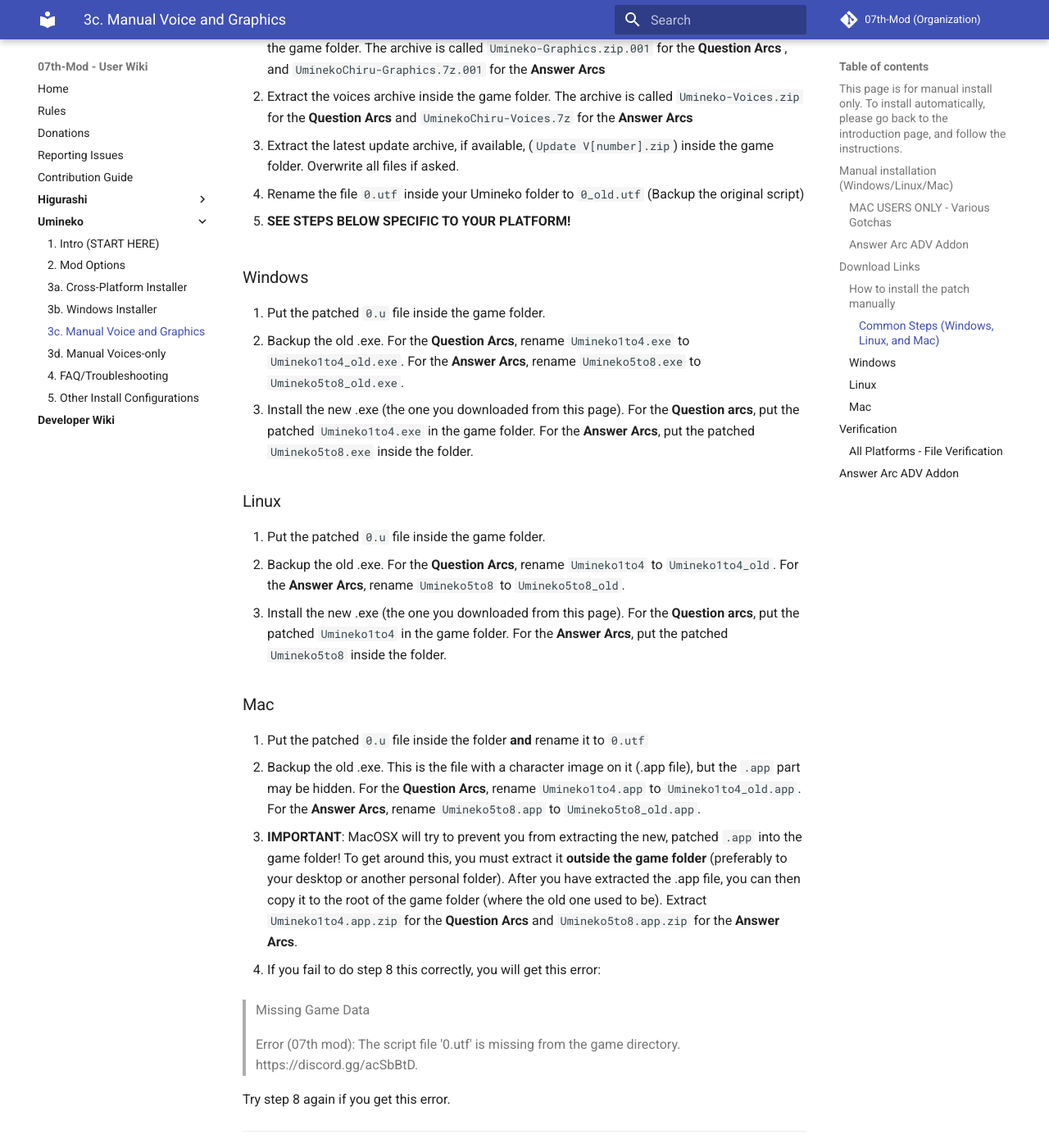
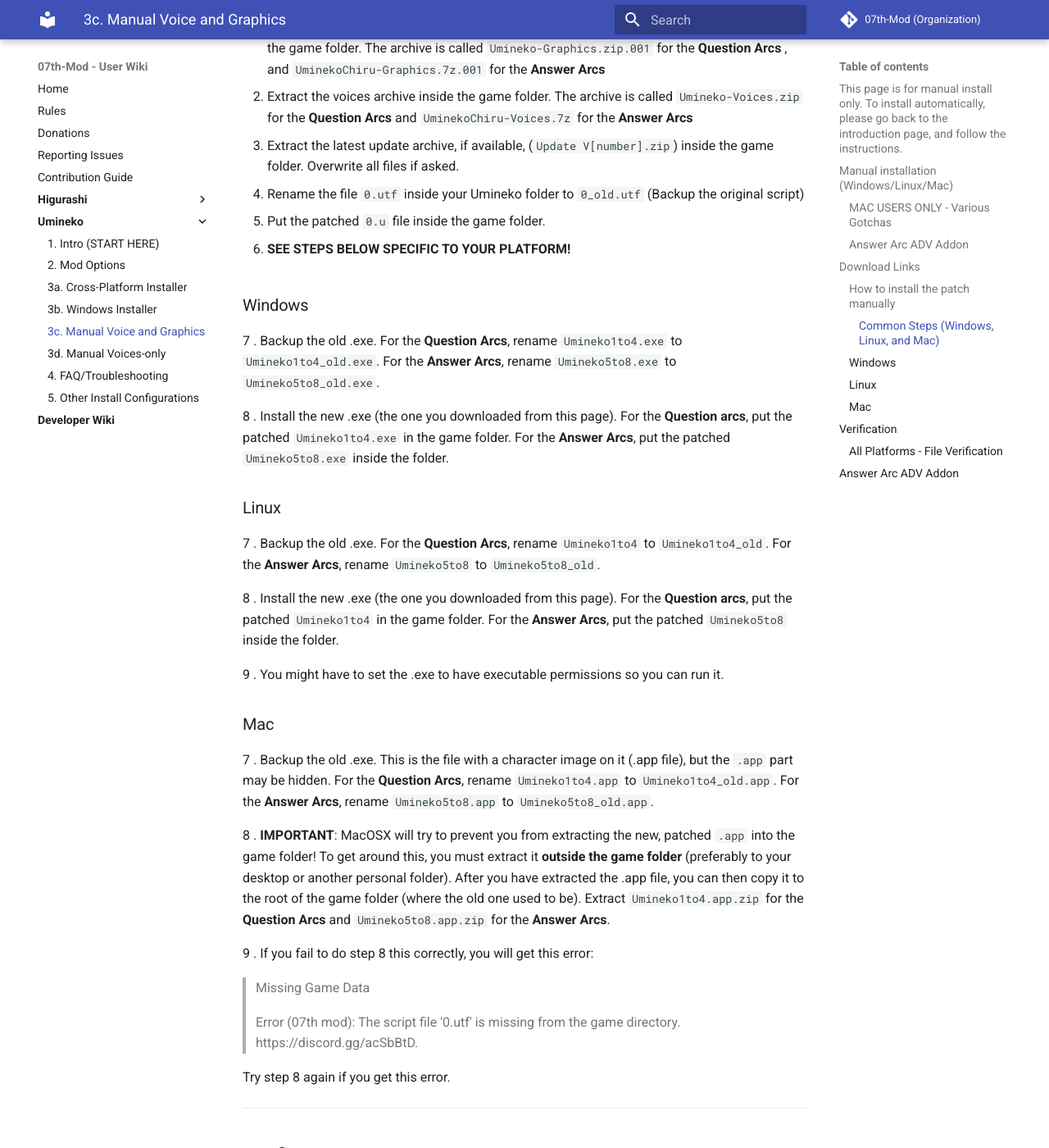
Before and after one commit to 07th-mod/wiki, an MkDocs documentation site: the page built from docs/Umineko/Umineko-Part-1---Voice-and-Graphics-Patch.md, in a window 1280 px wide and 1400 px high, scrolled down 1753 px. Shown: the whole window at 82% size. Built offline with MkDocs 1.6.1 and Material for MkDocs 9.7.7, drawn with Linux system fonts in a browser that asks for light colours.

Commit message:
Remove MAC note to rename 0.u to 0.utf as all the mac .exes now use 0.u file. Update download link.

```diff
--- a/docs/Umineko/Umineko-Part-1---Voice-and-Graphics-Patch.md
+++ b/docs/Umineko/Umineko-Part-1---Voice-and-Graphics-Patch.md
@@ -44,7 +44,7 @@
 <td><a href="http://07th-mod.com/download.php?repository=umineko-question&file=1080p/InDevelopment/ManualUpdates/0.utf">Download 0.u</a></td>
 <td><a href="https://07th-mod.com/Beato/Umineko-Voices.7z">Download</a></td>
 <td><a href="https://07th-mod.com/Beato/1080p/Umineko-Graphics-1080p.7z">1080p Graphics</a></td>
-<td><a href="https://07th-mod.com/Beato/1080p/Umineko1to4.exe">Windows</a> <br> <a href="https://07th-mod.com/Beato/1080p/0utf_umineko1to4_1080p.zip">Mac</a> <br> <a href="https://07th-mod.com/Beato/1080p/Umineko1to4">Linux</a></td>
+<td><a href="https://07th-mod.com/Beato/1080p/Umineko1to4.exe">Windows</a> <br> <a href="https://07th-mod.com/Beato/1080p/Umineko1to4.app.zip">Mac</a> <br> <a href="https://07th-mod.com/Beato/1080p/Umineko1to4">Linux</a></td>
 <td>
 <a href="https://07th-mod.com/Beato/1080p/Umineko-Update-1080p-Rolling-ALL-OS.7z">-1080p Rolling Update</a>
 <br>
@@ -108,26 +108,32 @@
 
 4. Rename the file ``0.utf`` inside your Umineko folder to ``0_old.utf`` (Backup the original script)
 
-5. **SEE STEPS BELOW SPECIFIC TO YOUR PLATFORM!**
+5. Put the patched ``0.u`` file inside the game folder.
+
+6. **SEE STEPS BELOW SPECIFIC TO YOUR PLATFORM!**
 
 ### Windows
 
-6. Put the patched ``0.u`` file inside the game folder.
-7. Backup the old .exe. For the **Question Arcs**, rename `Umineko1to4.exe` to `Umineko1to4_old.exe`. For the **Answer Arcs**, rename `Umineko5to8.exe` to `Umineko5to8_old.exe`.
-8. Install the new .exe (the one you downloaded from this page). For the **Question arcs**, put the patched `Umineko1to4.exe` in the game folder. For the **Answer Arcs**, put the patched `Umineko5to8.exe` inside the folder.
+7 . Backup the old .exe. For the **Question Arcs**, rename `Umineko1to4.exe` to `Umineko1to4_old.exe`. For the **Answer Arcs**, rename `Umineko5to8.exe` to `Umineko5to8_old.exe`.
+
+8 . Install the new .exe (the one you downloaded from this page). For the **Question arcs**, put the patched `Umineko1to4.exe` in the game folder. For the **Answer Arcs**, put the patched `Umineko5to8.exe` inside the folder.
 
 
 ### Linux
-6. Put the patched ``0.u`` file inside the game folder.
-7. Backup the old .exe. For the **Question Arcs**, rename `Umineko1to4` to `Umineko1to4_old`. For the **Answer Arcs**, rename `Umineko5to8` to `Umineko5to8_old`.
-8. Install the new .exe (the one you downloaded from this page). For the **Question arcs**, put the patched `Umineko1to4` in the game folder. For the **Answer Arcs**, put the patched `Umineko5to8` inside the folder.
+
+7 . Backup the old .exe. For the **Question Arcs**, rename `Umineko1to4` to `Umineko1to4_old`. For the **Answer Arcs**, rename `Umineko5to8` to `Umineko5to8_old`.
+
+8 . Install the new .exe (the one you downloaded from this page). For the **Question arcs**, put the patched `Umineko1to4` in the game folder. For the **Answer Arcs**, put the patched `Umineko5to8` inside the folder.
+
+9 . You might have to set the .exe to have executable permissions so you can run it.
 
 ### Mac
-6. Put the patched ``0.u`` file inside the folder **and** rename it to ``0.utf``
-7. Backup the old .exe. This is the file with a character image on it (.app file), but the `.app` part may be hidden. For the **Question Arcs**, rename `Umineko1to4.app` to `Umineko1to4_old.app`. For the **Answer Arcs**, rename `Umineko5to8.app` to `Umineko5to8_old.app`.
-8. **IMPORTANT**: MacOSX will try to prevent you from extracting the new, patched `.app` into the game folder! To get around this, you must extract it **outside the game folder** (preferably to your desktop or another personal folder). After you have extracted the .app file, you can then copy it to the root of the game folder (where the old one used to be). Extract  ``Umineko1to4.app.zip`` for the **Question Arcs** and ``Umineko5to8.app.zip`` for the **Answer Arcs**.
 
-9. If you fail to do step 8 this correctly, you will get this error:
+7 . Backup the old .exe. This is the file with a character image on it (.app file), but the `.app` part may be hidden. For the **Question Arcs**, rename `Umineko1to4.app` to `Umineko1to4_old.app`. For the **Answer Arcs**, rename `Umineko5to8.app` to `Umineko5to8_old.app`.
+
+8 . **IMPORTANT**: MacOSX will try to prevent you from extracting the new, patched `.app` into the game folder! To get around this, you must extract it **outside the game folder** (preferably to your desktop or another personal folder). After you have extracted the .app file, you can then copy it to the root of the game folder (where the old one used to be). Extract  ``Umineko1to4.app.zip`` for the **Question Arcs** and ``Umineko5to8.app.zip`` for the **Answer Arcs**.
+
+9 . If you fail to do step 8 this correctly, you will get this error:
 
 > Missing Game Data
 >
```
